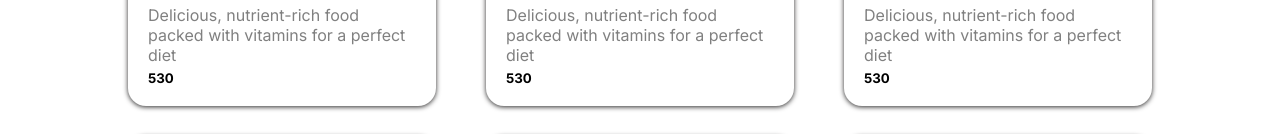
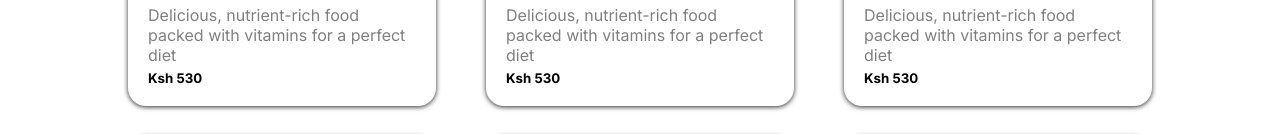
Before and after one commit to felixDev22/ecommerce, a React (Vite) app: page / in a window 1280 px wide. Shown: the part 763-897 px from the top of the page. Built offline with nearby package versions, Linux system fonts and the light colour scheme; a web font is replaced by a local one.

Commit message:
Update menu-display, add currency units

```diff
--- a/src/components/DisplayMenu/DIsplayMenu.jsx
+++ b/src/components/DisplayMenu/DIsplayMenu.jsx
@@ -17,7 +17,7 @@ const DisplayMenu = ({ category }) => {
               <div className="menu-info">
                 <h4>{item.type}</h4>
                 <p>{item.disc}</p>
-                <h5>{item.price}</h5>
+                <h5>Ksh {item.price}</h5>
               </div>
             </div>
           );
```
